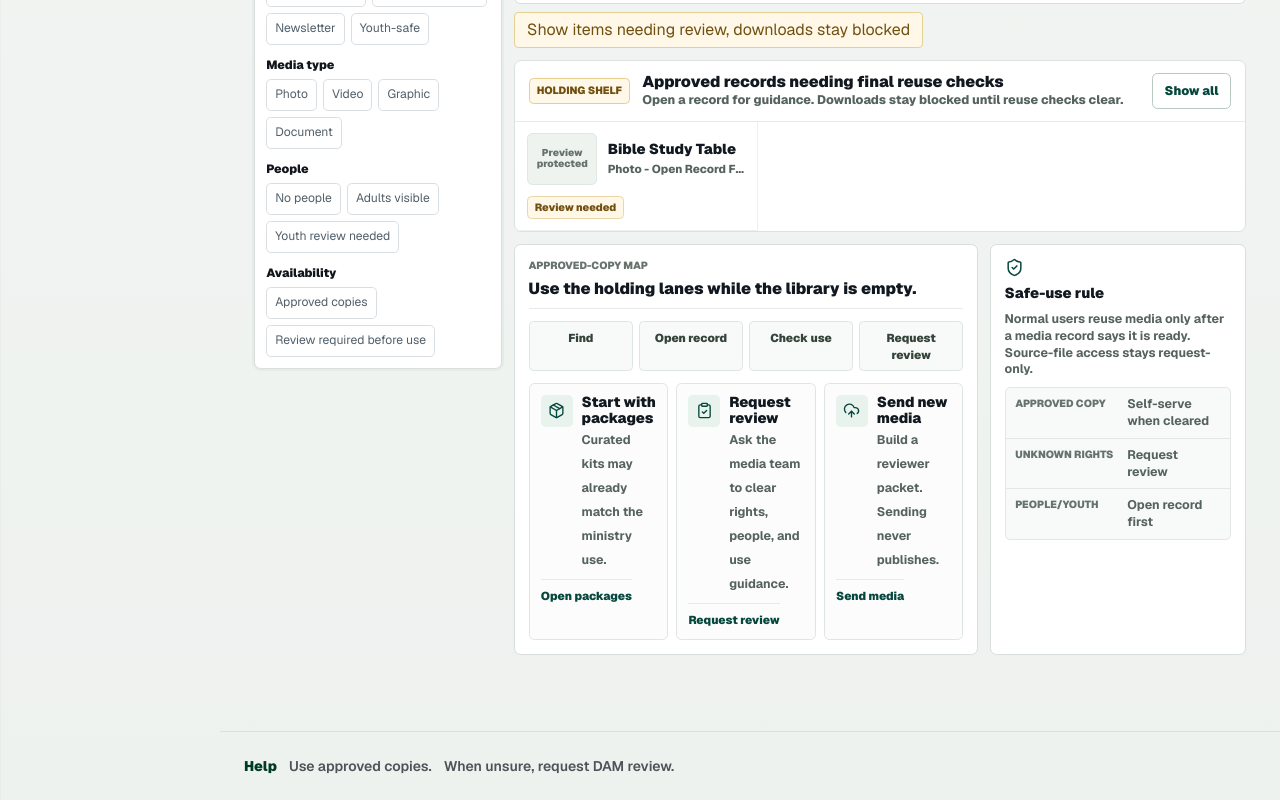
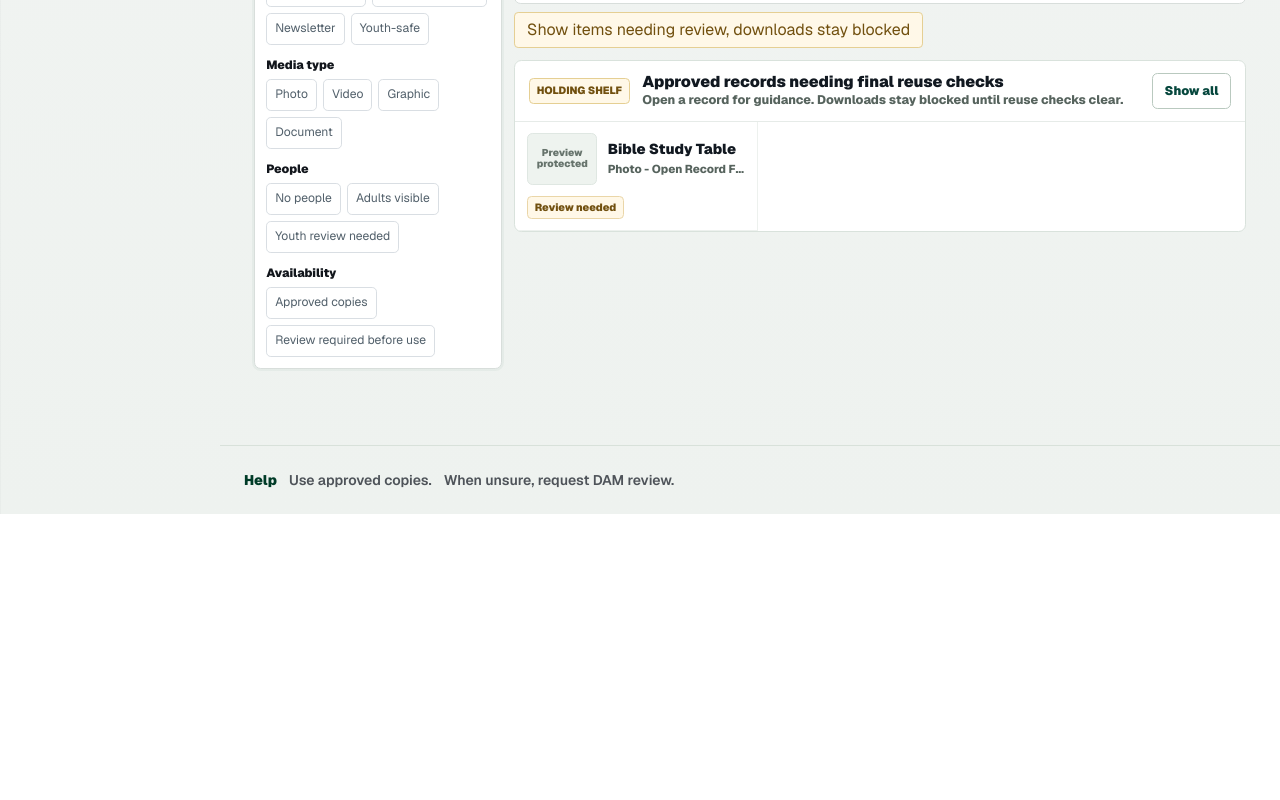
Before and after one commit to Hali0321/tjc-stock-media, a Next.js app in the folder frontend/: page / in a window 1280 px wide. Shown: the part 953-1753 px from the top of the page. After the commit the page ends 1467 px from the top, so only its background shows below. Built offline with nearby package versions, Linux system fonts and the light colour scheme.

Commit message:
fix(ui): simplify find empty workspace

```diff
--- a/frontend/components/LibraryPage.tsx
+++ b/frontend/components/LibraryPage.tsx
@@ -2,7 +2,7 @@
 
 import { FormEvent, useEffect, useMemo, useState } from "react";
 import Link from "next/link";
-import { CheckCircle2, ClipboardCheck, Database, Filter, FolderOpen, Mail, Package, RotateCcw, Search, ShieldCheck, UploadCloud } from "lucide-react";
+import { CheckCircle2, Database, Filter, FolderOpen, Mail, Package, RotateCcw, Search, UploadCloud } from "lucide-react";
 import { Dialog } from "@/components/Dialog";
 import { DamEmptyState as EmptyState, DamHeroSearch as HeroSearch, DamMediaCard as MediaCard, DamPrimaryAction as PrimaryAction, DamUseCaseCard as UseCaseCard, findUseCases } from "@/components/dam/DamWorkspace";
 import { FilterSidebar } from "@/components/FilterSidebar";
@@ -21,30 +21,6 @@ const viewerFacetGroups = [
   { label: "Media type", options: ["Photo", "Video", "Graphic", "Document"] },
   { label: "People", options: ["No people", "Adults visible", "Youth review needed"] },
   { label: "Availability", options: ["Approved copies", "Review required before use"] }
-] as const;
-
-const viewerEmptyGuidance = [
-  {
-    label: "Start with packages",
-    detail: "Curated kits may already match the ministry use.",
-    action: "Open packages",
-    href: "/collections",
-    icon: Package
-  },
-  {
-    label: "Request review",
-    detail: "Ask the media team to clear rights, people, and use guidance.",
-    action: "Request review",
-    href: "mailto:media@tjc.org?subject=Request%20DAM%20review&body=Please%20review%20media%20for%20safe%20reuse.%0AContext:%20",
-    icon: ClipboardCheck
-  },
-  {
-    label: "Send new media",
-    detail: "Build a reviewer packet. Sending never publishes.",
-    action: "Send media",
-    href: "/upload",
-    icon: UploadCloud
-  }
 ] as const;
 
 function healthTone(score: number) {
@@ -387,7 +363,7 @@ export function LibraryPage() {
 
       <div className={cn("asset-bank-console mt-5 grid gap-3", !opsView && "lg:grid-cols-[15.5rem_minmax(0,1fr)]")} data-testid="asset-bank-console">
         {!opsView ? (
-          <aside className="find-facet-rail grid gap-3 self-start rounded-lg border border-[#d9dee3] bg-white p-3 lg:sticky lg:top-[calc(var(--app-header-height)+1rem)]" aria-label="Asset bank navigation">
+          <aside className="find-facet-rail order-2 grid gap-3 self-start rounded-lg border border-[#d9dee3] bg-white p-3 lg:order-none lg:sticky lg:top-[calc(var(--app-header-height)+1rem)]" aria-label="Asset bank navigation">
             <section className="grid gap-2">
               <div>
                 <h2 className="text-xs font-black uppercase tracking-[.04em] text-[#52606b]">Workspace</h2>
@@ -450,7 +426,7 @@ export function LibraryPage() {
           </aside>
         ) : null}
 
-      <section className="asset-bank-results grid gap-3" aria-label="Find results">
+      <section className="asset-bank-results order-1 grid gap-3 lg:order-none" aria-label="Find results">
         {!(viewerSafeDefaultEmpty && !loading && !assets.length) ? (
         <div className="asset-results-toolbar flex flex-wrap items-end justify-between gap-3 rounded-lg border border-[#e5e7eb] bg-white px-3 py-3">
           <div>
@@ -516,45 +492,6 @@ export function LibraryPage() {
 	                  Show items needing review, downloads stay blocked
 	                </button>
 	                <ReviewNeededShelf assets={reviewNeededPreview} onOpen={() => openSavedView("batch-approved-blockers")} />
-	                <section className="approved-copy-workbench mt-3" aria-label="Approved-copy next steps">
-                  <div className="approved-copy-workbench-main">
-                    <header>
-                      <span>Approved-copy map</span>
-                      <h3>Use the holding lanes while the library is empty.</h3>
-                    </header>
-                    <div className="approved-copy-flow" aria-hidden="true">
-                      <span>Find</span>
-                      <span>Open record</span>
-                      <span>Check use</span>
-                      <span>Request review</span>
-                    </div>
-                    <div className="approved-copy-workbench-grid">
-                      {viewerEmptyGuidance.map((item) => {
-                        const Icon = item.icon;
-                        return (
-                          <Link className="approved-copy-next-card" href={item.href} key={item.label}>
-                            <span className="approved-copy-next-icon"><Icon size={17} strokeWidth={1.9} aria-hidden="true" /></span>
-                            <span>
-                              <strong>{item.label}</strong>
-                              <small>{item.detail}</small>
-                            </span>
-                            <em>{item.action}</em>
-                          </Link>
-                        );
-                      })}
-                    </div>
-                  </div>
-                  <aside className="approved-copy-safety-panel">
-                    <ShieldCheck size={19} strokeWidth={1.9} aria-hidden="true" />
-                    <strong>Safe-use rule</strong>
-                    <p>Normal users reuse media only after a media record says it is ready. Source-file access stays request-only.</p>
-                    <dl>
-                      <div><dt>Approved copy</dt><dd>Self-serve when cleared</dd></div>
-                      <div><dt>Unknown rights</dt><dd>Request review</dd></div>
-                      <div><dt>People/youth</dt><dd>Open record first</dd></div>
-                    </dl>
-                  </aside>
-                </section>
               </div>
             ) : (
               <EmptyState
```
Also changed, not shown: frontend/app/globals.css, 1 other file (tests, documents, lock files or other folders).
